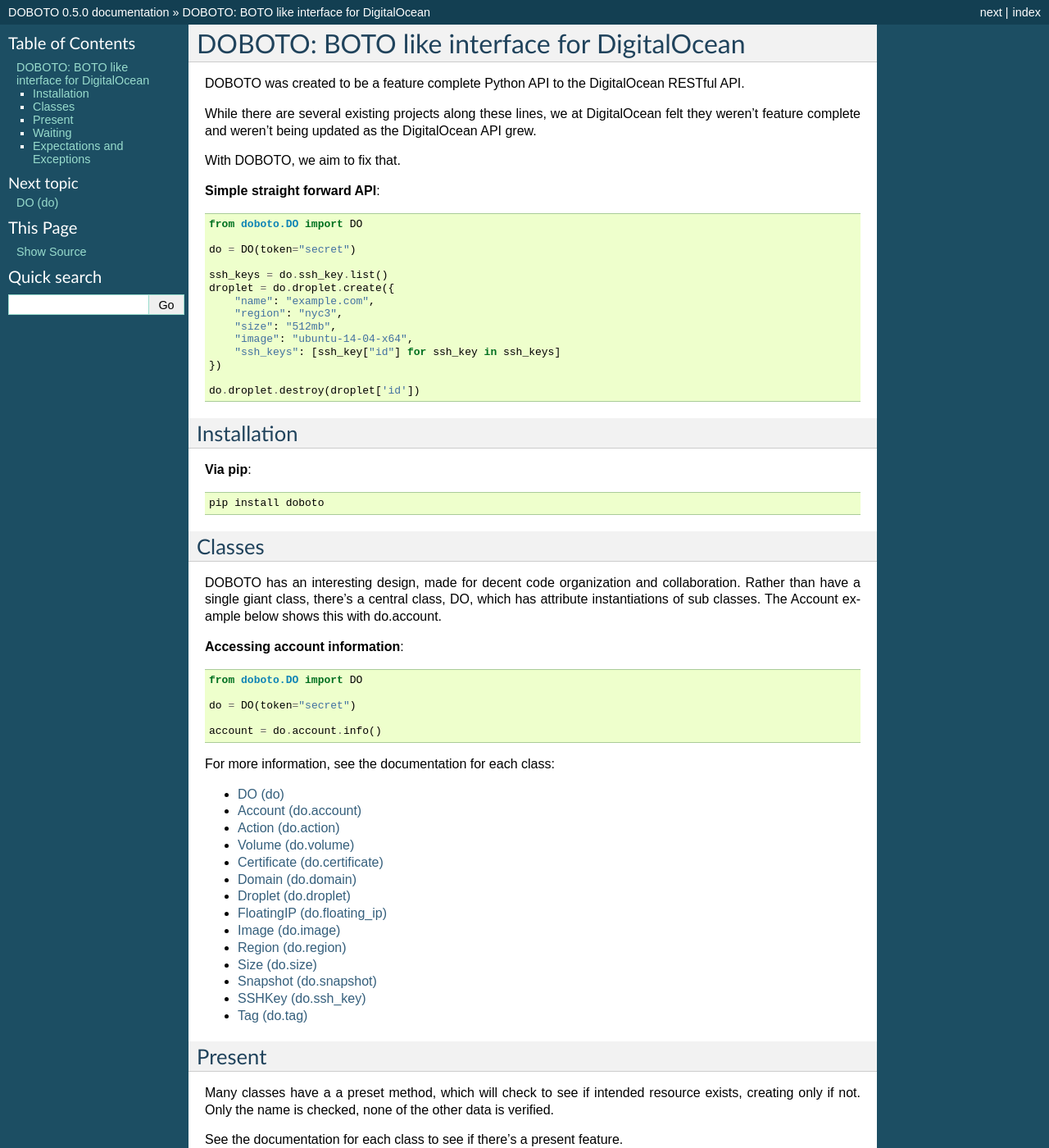
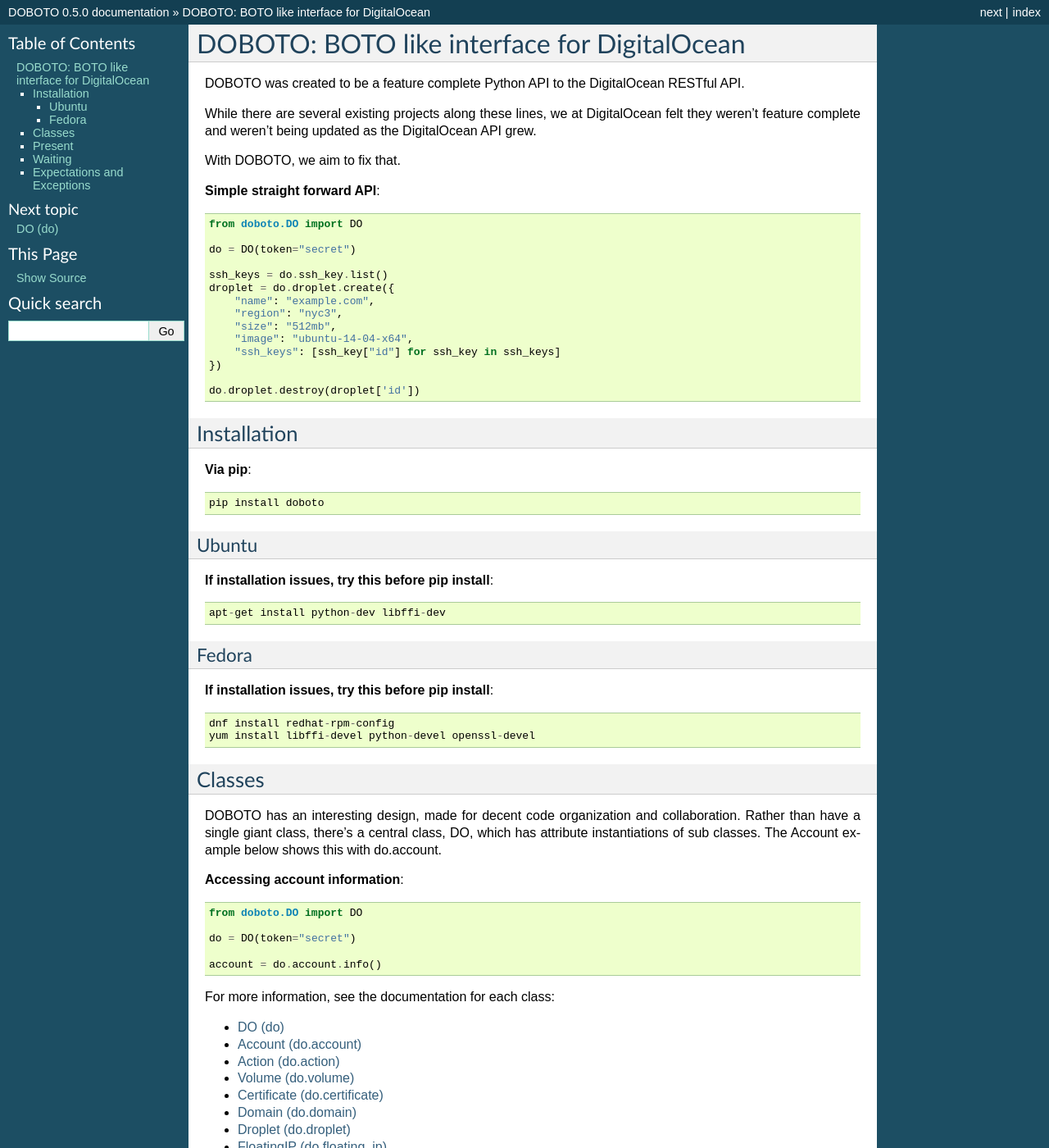
Before and after one commit to gaf3/doboto, a Sphinx documentation site: the page built from docs/index.rst, in a window 1280 px wide and 1400 px high. Shown: the whole window at 82% size. Built offline with Sphinx 7.4.7, drawn with Linux system fonts in a browser that asks for light colours.

Commit message:
Better installation and versioning

```diff
--- a/docs/index.rst
+++ b/docs/index.rst
@@ -34,6 +34,21 @@
 **Via pip**::
 
   pip install doboto
+
+Ubuntu
+^^^^^^
+
+**If installation issues, try this before pip install**::
+
+    apt-get install python-dev libffi-dev
+
+Fedora
+^^^^^^
+
+**If installation issues, try this before pip install**::
+
+    dnf install redhat-rpm-config
+    yum install libffi-devel python-devel openssl-devel
 
 Classes
 -----------
--- a/setup.py
+++ b/setup.py
@@ -5,7 +5,7 @@
 
 setup(
     name='doboto',
-    version="0.4.0",
+    version="0.5.0",
     description="BOTO-like library for interacting with the Digital Ocean API",
     packages=['doboto'],
     long_description="BOTO-like library for interacting with the Digital Ocean API",
@@ -17,5 +17,6 @@
     ],
     install_requires=[
         "requests[security]"
-    ]
+    ],
+    url="http://doboto.readthedocs.org/"
 )
```
